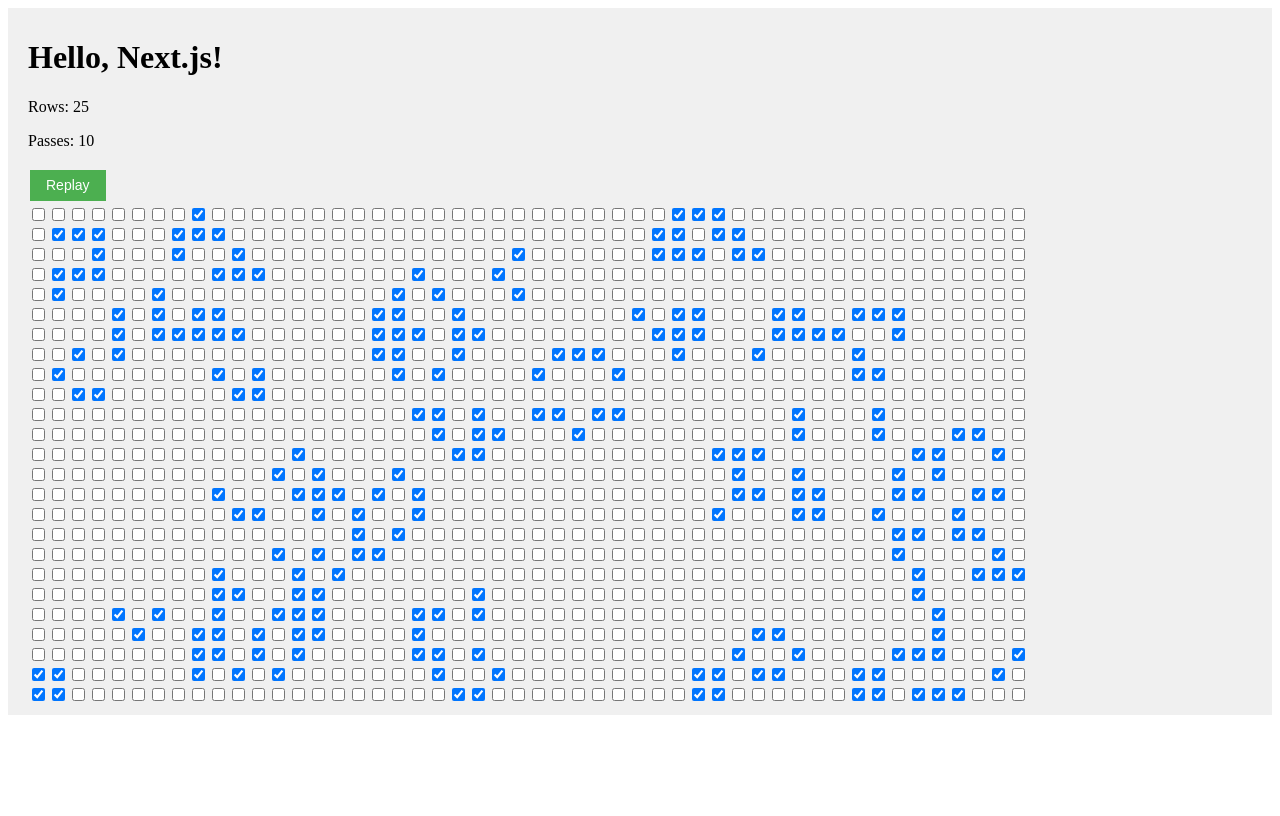
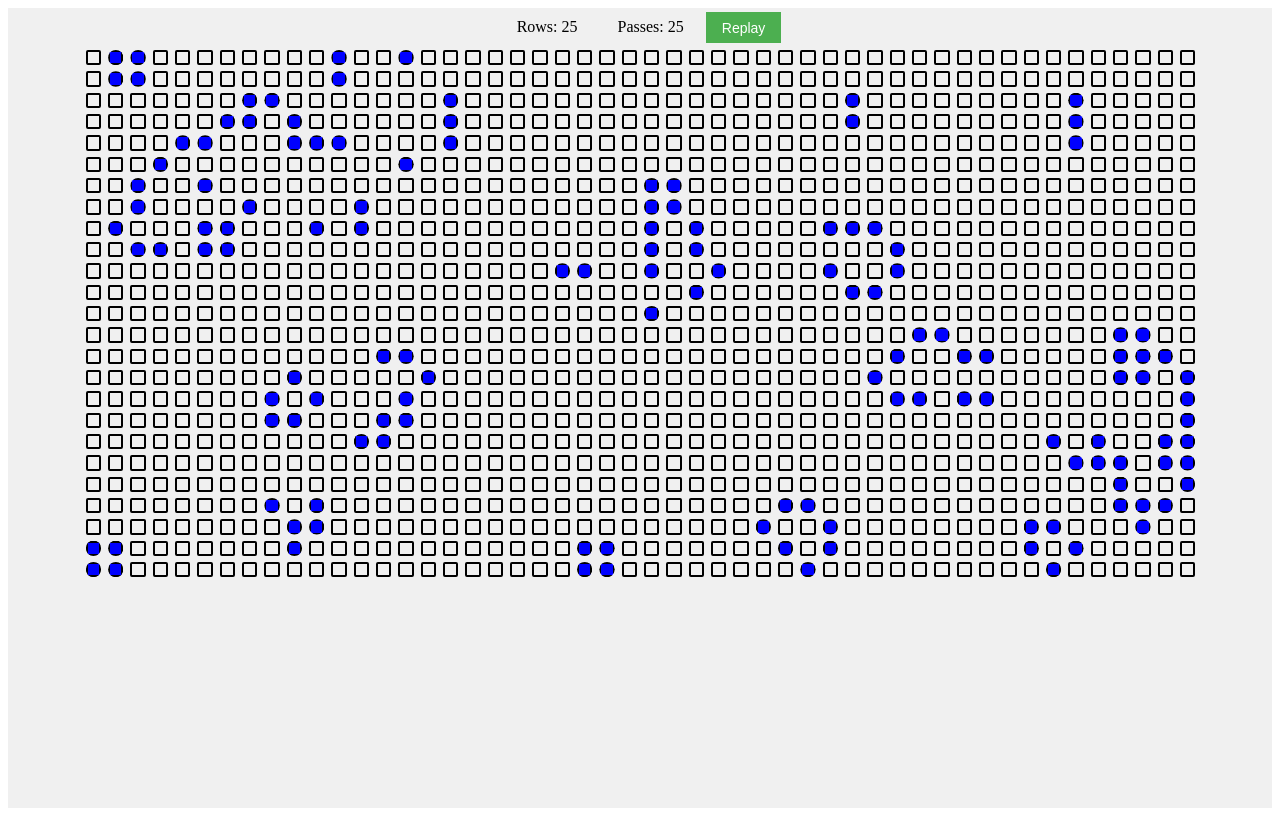
Before and after one commit to rae004/rae-game-of-life, a Next.js app: page / in a window 1280 px wide. Built offline with nearby package versions, Linux system fonts and the light colour scheme.

Commit message:
Adding basic styles for game containers.

```diff
--- a/app/page.tsx
+++ b/app/page.tsx
@@ -7,7 +7,7 @@
 
 const ROWS = 25;
 const COLS = 50;
-const GENS = 10;
+const GENS = 25;
 
 export default function Page() {
   const data = getData();
@@ -29,13 +29,14 @@
 
   return (
     <div className={styles.container}>
-      <h1>Hello, Next.js!</h1>
-      <p>Rows: {population.length}</p>
-      <p>Passes: {passes}</p>
-      <button className={styles.replayButton} onClick={replay}>
-        Replay
-      </button>
-      <div>
+      <div className={styles.filterRow}>
+        <p>Rows: {population.length}</p>
+        <p>Passes: {passes}</p>
+        <button className={styles.replayButton} onClick={replay}>
+          Replay
+        </button>
+      </div>
+      <div className={styles.grid}>
         {population.map((row, rowIdx) => (
           <div key={rowIdx}>
             {row.map((node, nodeIdx) => (
@@ -45,6 +46,7 @@
                 type={'checkbox'}
                 // defaultChecked={node === 1}
                 checked={node === 1}
+                className={styles.roundedCheckbox}
               />
             ))}
           </div>
--- a/app/styles.module.css
+++ b/app/styles.module.css
@@ -1,7 +1,7 @@
 .container {
-  margin: 0 auto;
-  padding: 10px 20px;
+  margin: 0;
   background: #f0f0f0;
+  height: 100vh
 }
 
 .replayButton {
@@ -22,3 +22,36 @@
   outline: 2px solid #4CAF50;
   color: #4CAF50;
 }
+
+.grid {
+  display: flex;
+  flex-direction: column;
+  align-items: center;
+}
+
+.filterRow {
+  display: flex;
+  flex-direction: row;
+  justify-content: center;
+}
+
+.filterRow > p {
+  margin: 10px 20px;
+}
+
+.roundedCheckbox {
+  width: 1.15em;
+  height: 1.15em;
+  border: 0.15em solid currentColor;
+  border-radius: 0.15em;
+  vertical-align: middle;
+  appearance: none;
+  -webkit-appearance: none;
+  outline: none;
+  cursor: pointer;
+}
+.roundedCheckbox:checked {
+  appearance: none;
+  clip-path: circle(50% at 50% 50%);
+  background-color: blue;
+}
```
